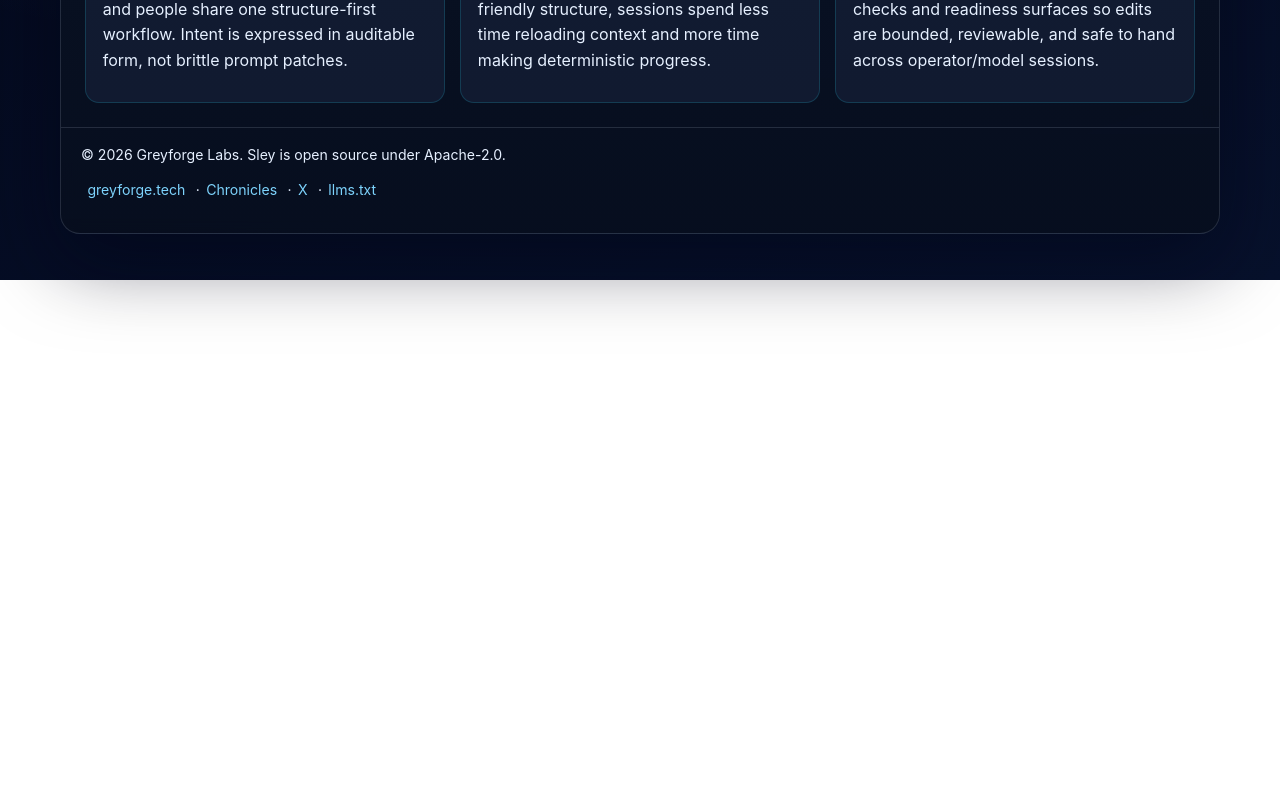
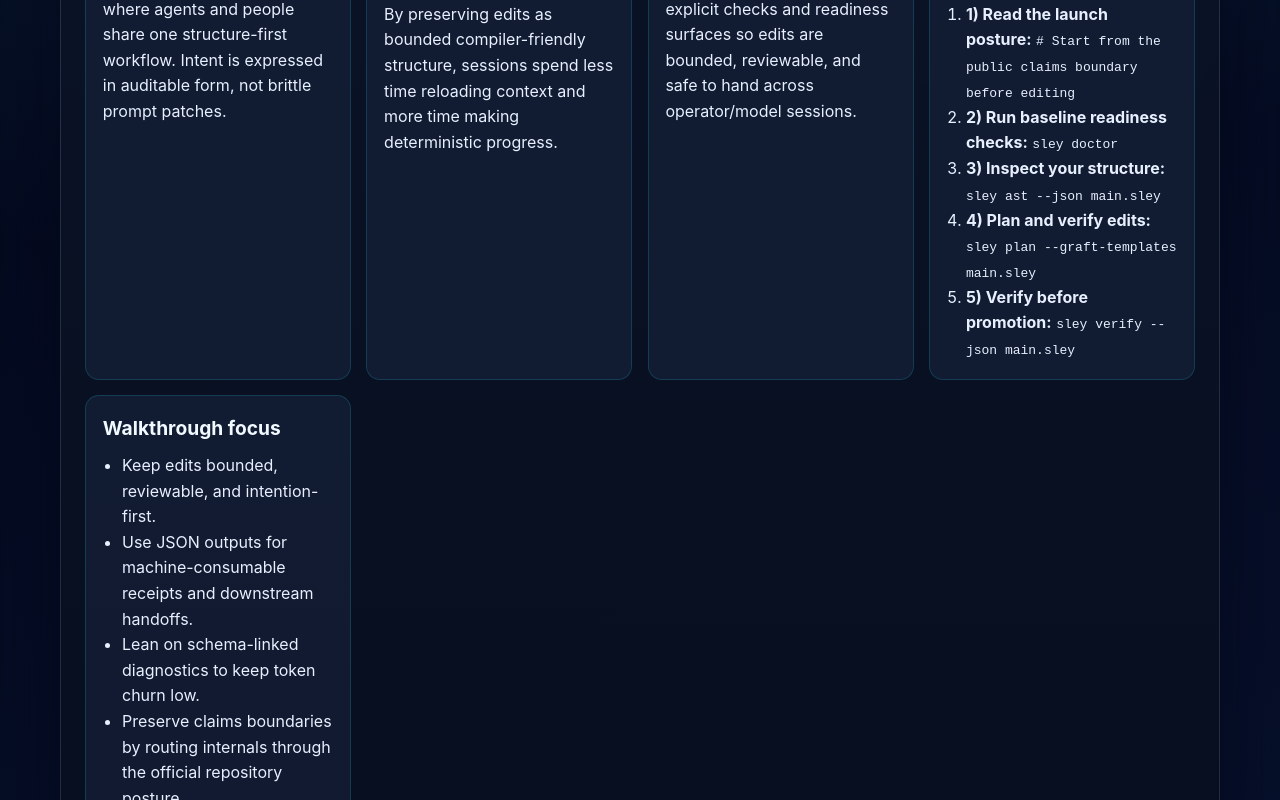
Before and after one commit to GreyforgeLabs/sleylang.org, a Next.js app: page / in a window 1280 px wide. Shown: the part 520-1320 px from the top of the page. Before the commit the page ends 800 px from the top, so only its background shows below. Built offline with nearby package versions, Linux system fonts and the light colour scheme.

Commit message:
Upgrade public marketing and walkthrough for Sley onboarding

```diff
--- a/app/page.jsx
+++ b/app/page.jsx
@@ -12,6 +12,29 @@ const capabilities = [
   {
     title: "Proof-first editing",
     body: "Planned edits route through explicit checks and readiness surfaces so edits are bounded, reviewable, and safe to hand across operator/model sessions.",
+  },
+];
+
+const quickstart = [
+  {
+    title: "1) Read the launch posture",
+    command: "# Start from the public claims boundary before editing",
+  },
+  {
+    title: "2) Run baseline readiness checks",
+    command: "sley doctor",
+  },
+  {
+    title: "3) Inspect your structure",
+    command: "sley ast --json main.sley",
+  },
+  {
+    title: "4) Plan and verify edits",
+    command: "sley plan --graft-templates main.sley",
+  },
+  {
+    title: "5) Verify before promotion",
+    command: "sley verify --json main.sley",
   },
 ];
 
@@ -34,6 +57,25 @@ export default function HomePage() {
           <p>{capability.body}</p>
         </article>
       ))}
+      <article className="card">
+        <h2>5-step public walkthrough</h2>
+        <ol className="step-list">
+          {quickstart.map((item) => (
+            <li key={item.title}>
+              <strong>{item.title}:</strong> <code>{item.command}</code>
+            </li>
+          ))}
+        </ol>
+      </article>
+      <article className="card">
+        <h2>Walkthrough focus</h2>
+        <ul className="qa-list">
+          <li>Keep edits bounded, reviewable, and intention-first.</li>
+          <li>Use JSON outputs for machine-consumable receipts and downstream handoffs.</li>
+          <li>Lean on schema-linked diagnostics to keep token churn low.</li>
+          <li>Preserve claims boundaries by routing internals through the official repository posture.</li>
+        </ul>
+      </article>
     </SleyShell>
   );
 }
```
Also changed, not shown: app/docs/page.jsx (+23 -0 lines).
